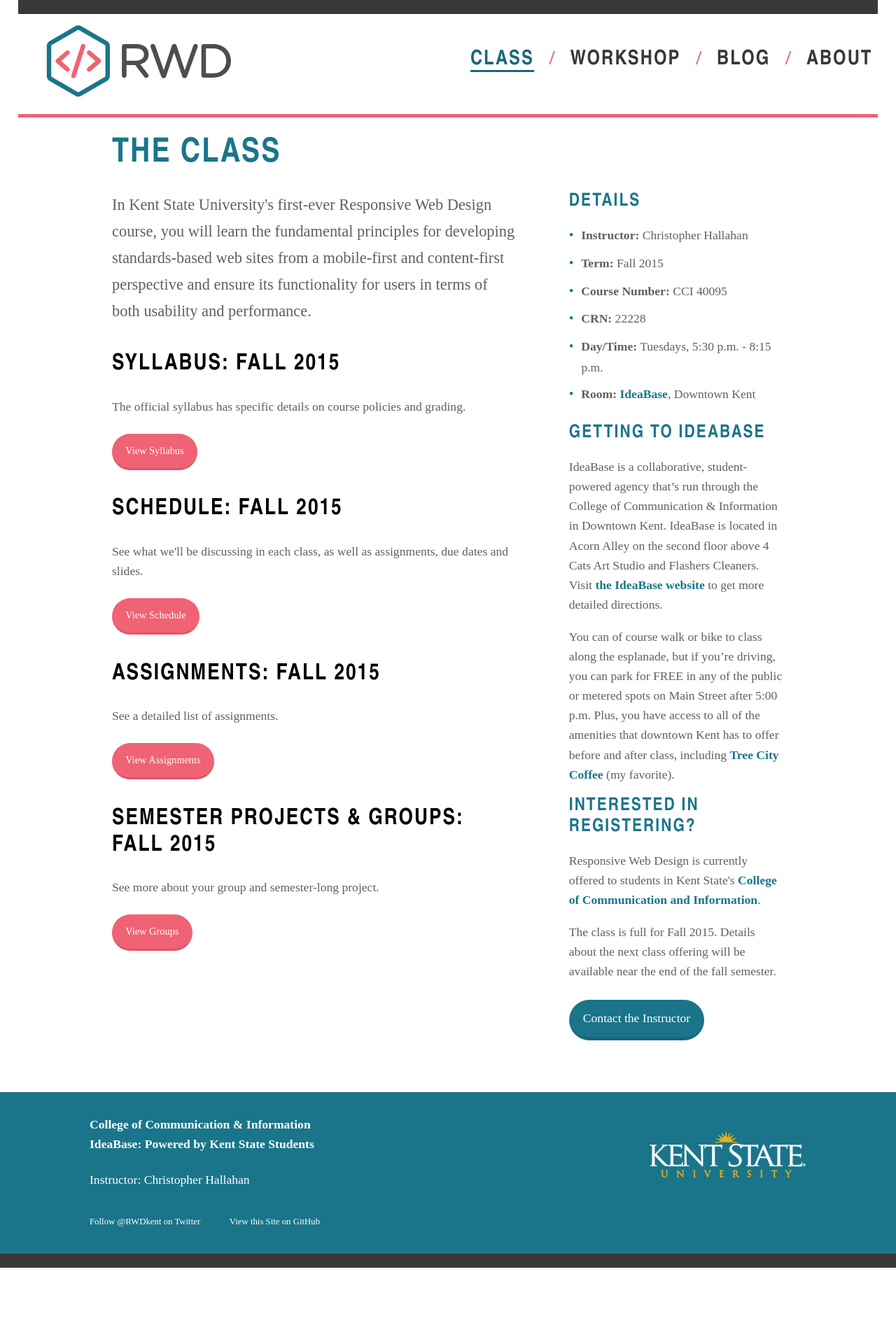
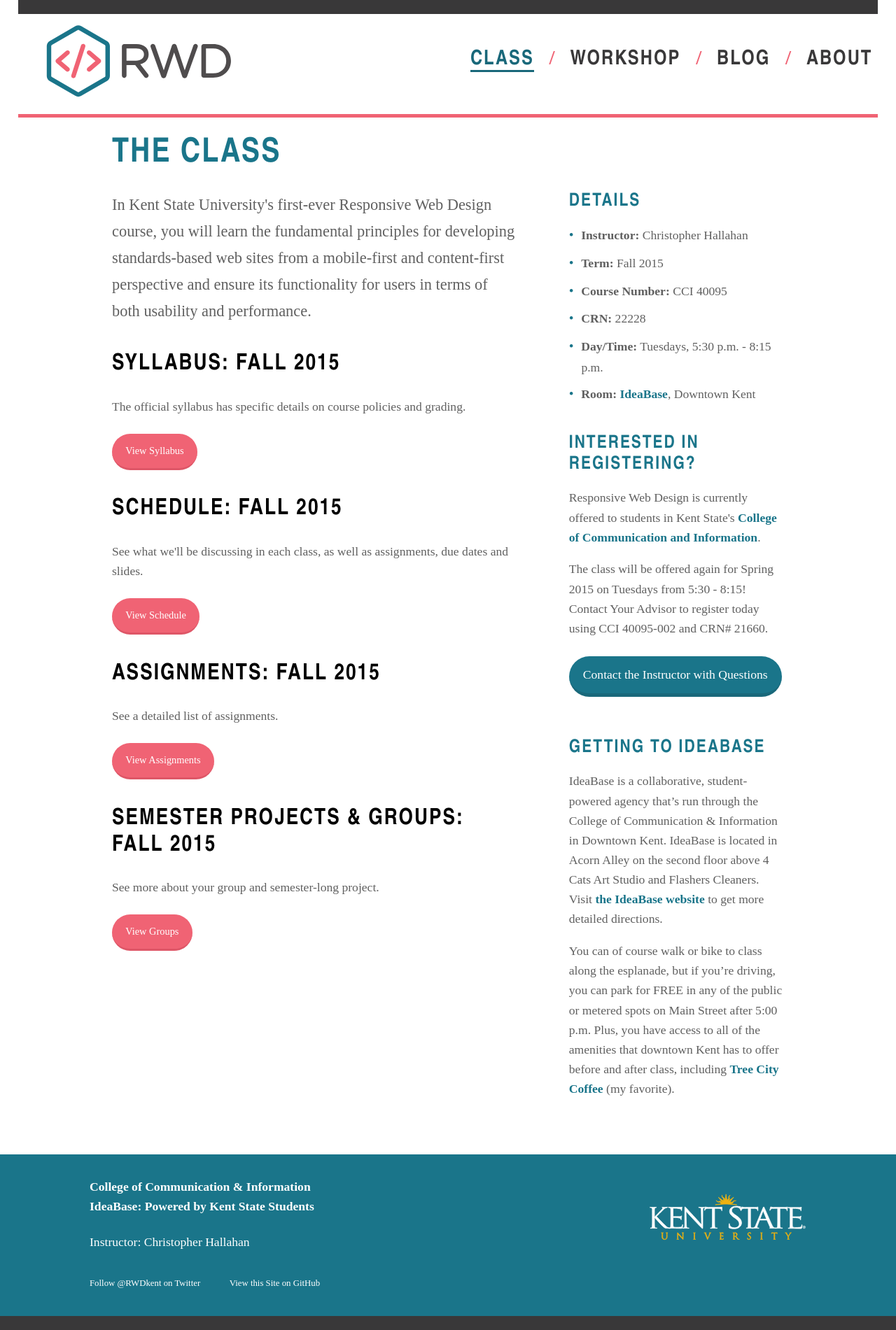
Before and after one commit to KentStateWeb/rwd, a Jekyll site: the page built from class/index.html, in a window 1280 px wide. Shown: the whole page at 70% size. Built offline with Jekyll 4.4.1, drawn with Linux system fonts in a browser that asks for light colours; before the commit the page ends 1812 px from its top, so only the background shows below that.

Commit message:
Adjusted class description and sidebar styles

```diff
--- a/class/index.html
+++ b/class/index.html
@@ -45,14 +45,15 @@
 			</ul>
 		</section>
 		<section>
+			<h3>Interested In Registering?</h3>
+			<p>Responsive Web Design is currently offered to students in Kent State's <a href="http://www.kent.edu/cci">College of Communication and Information</a>.</p>
+			<p>The class will be offered again for Spring 2015 on Tuesdays from 5:30 - 8:15!  Contact Your Advisor to register today using CCI 40095-002 and CRN# 21660.</p>
+			<a href="mailto:challahan@ideabasekent.com" class="button">Contact the Instructor with Questions</a>
+		</section>
+		<section>
 			<h3>Getting to IdeaBase</h3>
 			<p>IdeaBase is a collaborative, student-powered agency that’s run through the College of Communication & Information in Downtown Kent. IdeaBase is located in Acorn Alley on the second floor above 4 Cats Art Studio and Flashers Cleaners.  Visit <a href="http://ideabasekent.com/contact-us/">the IdeaBase website</a> to get more detailed directions.
 			<p>You can of course walk or bike to class along the esplanade, but if you’re driving, you can park for FREE in any of the public or metered spots on Main Street after 5:00 p.m.  Plus, you have access to all of the amenities that downtown Kent has to offer before and after class, including <a href="http://www.rootedinkent.com">Tree City Coffee</a> (my favorite).</p>
 		</section>
-		<section>
-			<h3>Interested In Registering?</h3>
-			<p>Responsive Web Design is currently offered to students in Kent State's <a href="http://www.kent.edu/cci">College of Communication and Information</a>.</p>
-			<p>The class is full for Fall 2015.  Details about the next class offering will be available near the end of the fall semester.</p>
-			<a href="mailto:challahan@ideabasekent.com" class="button">Contact the Instructor</a>
-		</section>
+
 	</aside>
--- a/stylesheets/style.css
+++ b/stylesheets/style.css
@@ -484,6 +484,10 @@
 .instructor-aside {
 	width: 80%;
 	margin: 0 auto;
+}
+
+aside section {
+	margin-bottom: 2em;
 }
 
 @media screen and (min-width: 600px) {
```
Also changed, not shown: 2 other files.
